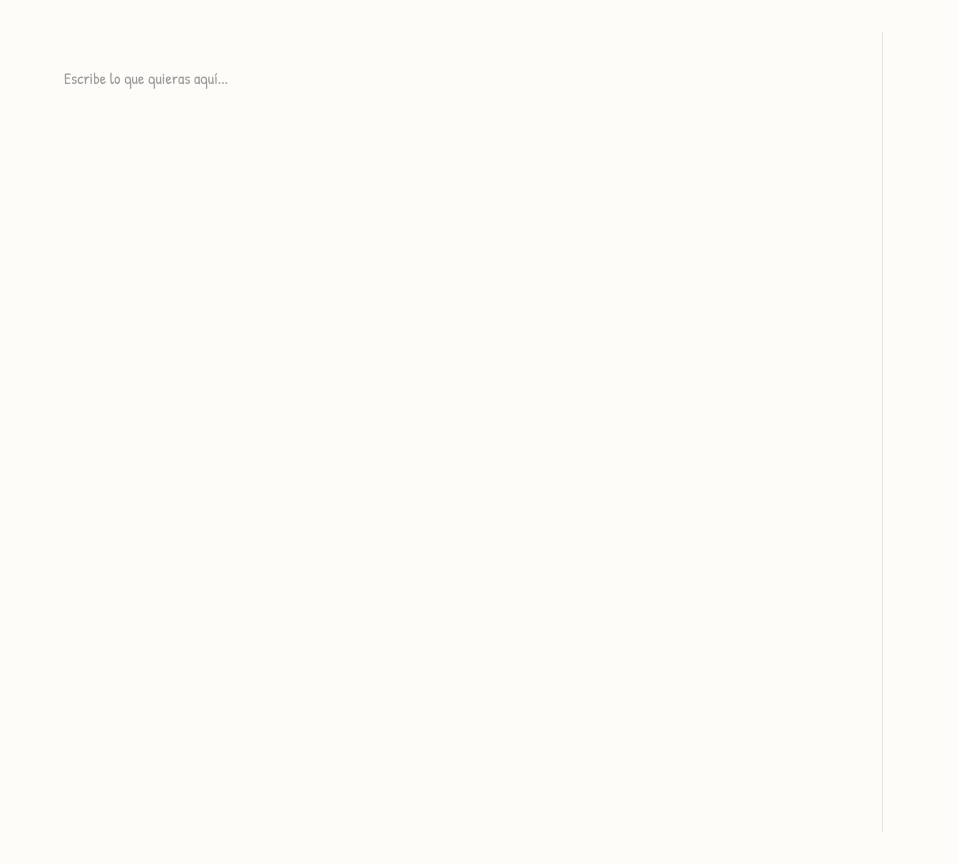
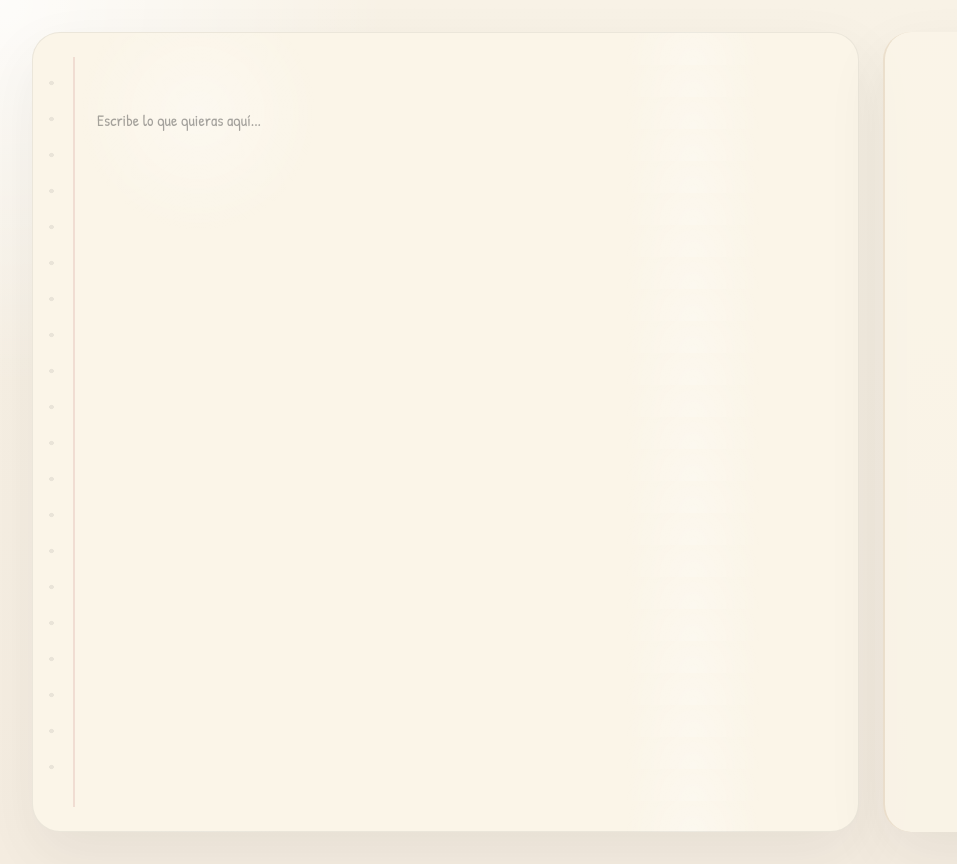
Before and after one commit to bcmfranco/inker, a Vue app: page / in a window 1280 px wide. Shown: the whole page, without its empty margins (0-957 px from the left). Built offline with nearby package versions, Linux system fonts and the light colour scheme.

Commit message:
Change ui

```diff
--- a/src/App.vue
+++ b/src/App.vue
@@ -12,9 +12,10 @@
     <aside class="respuesta">
       <transition name="fade">
         <div v-if="showResponse" class="respuesta-card">
-          <div class="respuesta-body">
-            <template v-if="noteMode">
-              <p class="response-title">Notas estructuradas</p>
+          <transition name="fade" mode="out-in">
+            <div :key="displayText" class="respuesta-body">
+              <template v-if="noteMode">
+                <p class="response-title">Notas estructuradas</p>
 
               <template v-if="noteStructure.ideas.length">
                 <p class="section-title">Ideas</p>
@@ -60,13 +61,12 @@
                   </li>
                 </ul>
               </template>
-
-              <p class="response-total">Total de segmentos: <strong>{{ noteStructure.total }}</strong></p>
             </template>
             <template v-else>
               <p>Respuesta</p>
             </template>
           </div>
+          </transition>
           <button
             class="accion-btn"
             @click="handleAction"
@@ -87,6 +87,7 @@
 import { ref, computed, onBeforeUnmount } from 'vue'
 
 const text = ref('')
+const displayText = ref('')
 const showResponse = ref(false)
 const pressed = ref(false)
 let timerId = null
@@ -122,7 +123,7 @@ const isNoteLike = (content) => {
 }
 
 const noteMode = computed(() => {
-  const content = text.value.toLowerCase().trim()
+  const content = displayText.value.toLowerCase().trim()
   if (!content) return false
 
   const lines = content.split(/\r?\n/).map((line) => line.trim()).filter(Boolean)
@@ -135,7 +136,7 @@ const noteMode = computed(() => {
 const noteStructure = computed(() => {
   if (!noteMode.value) return { ideas: [], actions: [], questions: [], decisions: [], others: [], total: 0 }
 
-  const rawSegments = text.value
+  const rawSegments = displayText.value
     .split(/\r?\n/)
     .flatMap((line) => line.split(sentenceSeparatorRegex))
     .map((segment) => segment.trim().replace(listMarkerRegex, ''))
@@ -183,7 +184,13 @@ const noteStructure = computed(() => {
 })
 
 const onInput = () => {
-  showResponse.value = false
+  if (!text.value.trim()) {
+    showResponse.value = false
+    displayText.value = ''
+    clearTimeout(timerId)
+    return
+  }
+
   resetResponseTimer()
 }
 
@@ -191,6 +198,7 @@ const resetResponseTimer = () => {
   clearTimeout(timerId)
   timerId = window.setTimeout(() => {
     if (text.value.trim().length > 0) {
+      displayText.value = text.value
       showResponse.value = true
     }
   }, 2000)
@@ -214,40 +222,72 @@ onBeforeUnmount(() => {
 :root {
   color-scheme: light;
   color: #3a3a3a;
-  background: #f7f5ef;
+  background: #f1ebe0;
 }
 
 body {
   margin: 0;
   font-family: 'Patrick Hand', 'Segoe Print', 'Comic Sans MS', 'Lucida Grande', sans-serif;
   font-size: 1rem;
-  line-height: 1.75;
-  background: #fefcf8;
+  line-height: 1.8;
+  background: radial-gradient(circle at top left, rgba(255,255,255,0.8), transparent 25%),
+    linear-gradient(180deg, #f8f2e6 0%, #f5ede1 100%);
+  color: #3a3a3a;
 }
 
 .app-layout {
   display: grid;
-  grid-template-columns: 70% auto;
-  gap: 0;
+  grid-template-columns: 68% 32%;
+  gap: 1.5rem;
   min-height: 100vh;
   padding: 2rem;
-  background: #fefcf8;
 }
 
 .lienzo,
 .respuesta {
-  background: transparent;
-  border-radius: 0;
-  box-shadow: none;
+  position: relative;
+  background: #fbf5e8;
+  border-radius: 28px;
+  box-shadow: 0 25px 60px rgba(58, 58, 58, 0.08);
   padding: 2rem;
+  overflow: hidden;
 }
 
 .lienzo {
   min-height: 75vh;
-  border-right: 1px solid rgba(60, 60, 60, 0.12);
+  background-image:
+    linear-gradient(0deg, rgba(249, 243, 229, 0.85) 0.5px, transparent 0.5px),
+    radial-gradient(circle at 20% 10%, rgba(255,255,255,0.35), transparent 12%),
+    radial-gradient(circle at 80% 90%, rgba(255,255,255,0.3), transparent 10%);
+  background-size: 100% 2rem, cover;
+  border: 1px solid rgba(60, 60, 60, 0.08);
+}
+
+.lienzo::before {
+  content: '';
+  position: absolute;
+  top: 1.5rem;
+  bottom: 1.5rem;
+  left: 2.5rem;
+  width: 2px;
+  background: rgba(162, 60, 60, 0.18);
+  opacity: 0.7;
+}
+
+.lienzo::after {
+  content: '';
+  position: absolute;
+  top: 2rem;
+  left: 1rem;
+  width: 5px;
+  height: calc(100% - 4rem);
+  background-image: radial-gradient(circle, rgba(58,58,58,0.18) 12%, transparent 14%);
+  background-size: 5px 36px;
+  opacity: 0.5;
 }
 
 .editor {
+  position: relative;
   width: 100%;
   min-height: 75vh;
   resize: none;
@@ -256,12 +296,13 @@ body {
   background: transparent;
   color: #3a3a3a;
   font: inherit;
-  line-height: 1.8;
-  padding: 0;
+  line-height: 1.9;
+  padding: 2.5rem 2rem;
+  z-index: 1;
 }
 
 .editor::placeholder {
-  color: rgba(58, 58, 58, 0.5);
+  color: rgba(58, 58, 58, 0.45);
 }
 
 .respuesta {
@@ -269,6 +310,8 @@ body {
   display: flex;
   align-items: flex-start;
   justify-content: center;
+  background: rgba(251, 245, 232, 0.7);
+  border-left: 2px solid rgba(180, 150, 110, 0.22);
 }
 
 .respuesta-card {
@@ -277,63 +320,87 @@ body {
   flex-direction: column;
   justify-content: space-between;
   min-height: 70vh;
-  padding: 1.5rem 0;
+  padding: 1.5rem 1.5rem 1.2rem;
+  background: transparent;
+  border: none;
+  border-radius: 20px;
+  box-shadow: none;
+  position: relative;
+  z-index: 1;
 }
 
 .respuesta-body {
   opacity: 0.98;
   color: #3a3a3a;
-  font-size: 1.03rem;
+  font-size: 1.05rem;
 }
 
 .response-title {
-  margin: 0 0 1rem 0;
+  margin: 0 0 0.8rem 0;
+  font-size: 1.2rem;
   font-weight: 700;
+}
+
+.section-title {
+  margin: 1rem 0 0.35rem;
+  font-size: 1rem;
+  font-weight: 700;
+  letter-spacing: 0.02em;
+  color: #3a3a3a;
 }
 
 .price-list {
   list-style: none;
   padding: 0;
-  margin: 0 0 1rem 0;
+  margin: 0;
 }
 
 .price-list li {
-  display: flex;
-  justify-content: space-between;
+  display: block;
   padding: 0.4rem 0;
-  border-bottom: 1px dashed rgba(58, 58, 58, 0.14);
+  border-bottom: 1px solid rgba(58, 58, 58, 0.08);
 }
 
 .price-list li:last-child {
   border-bottom: none;
 }
 
+.price-list li span {
+  display: block;
+  padding-left: 0.75rem;
+  text-indent: -0.75rem;
+}
+
+.price-list li span::before {
+  content: '•';
+  margin-right: 0.55rem;
+  color: rgba(58, 58, 58, 0.8);
+}
+
 .response-total {
-  margin: 1rem 0 0;
+  margin: 1.3rem 0 0;
   font-weight: 700;
 }
 
 .accion-btn {
   align-self: flex-start;
-  margin-top: auto;
-  padding: 0.9rem 1.6rem;
-  background: rgba(60, 60, 60, 0.06);
+  margin-top: 1.5rem;
+  padding: 0.75rem 1.4rem;
+  background: rgba(255, 255, 255, 0.75);
   color: #3a3a3a;
   border: 1px solid rgba(60, 60, 60, 0.12);
-  border-radius: 999px;
+  border-radius: 18px;
   cursor: pointer;
-  transition: background 220ms ease, transform 120ms ease, color 220ms ease, border-color 220ms ease, box-shadow 220ms ease;
+  transition: transform 120ms ease, background 220ms ease, border-color 220ms ease;
   font: inherit;
 }
 
 .accion-btn:hover {
-  background: rgba(60, 60, 60, 0.12);
-  box-shadow: 0 4px 10px rgba(60, 60, 60, 0.08);
+  background: rgba(255, 255, 255, 0.95);
 }
 
 .accion-btn.pressed,
 .accion-btn:active {
-  background: rgba(60, 60, 60, 0.18);
   transform: translateY(1px);
 }
 
```
